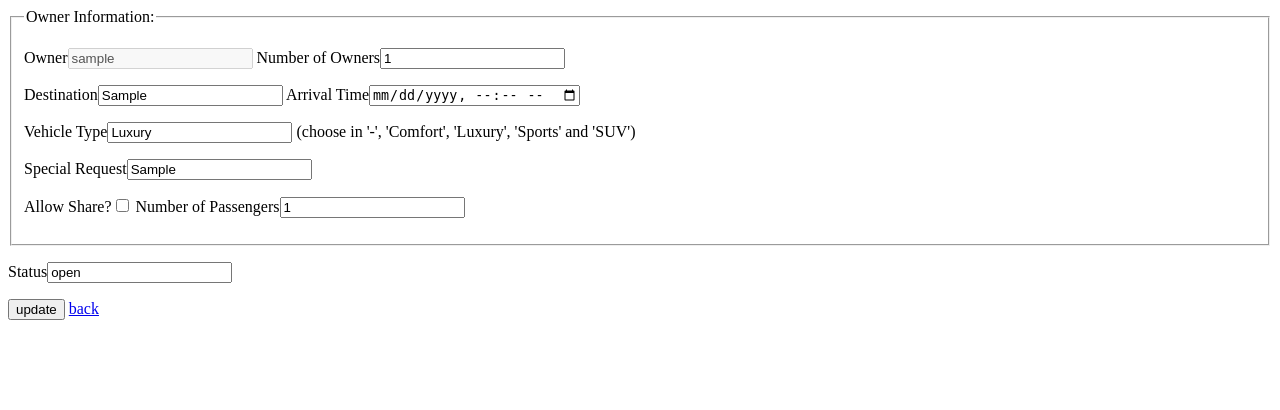
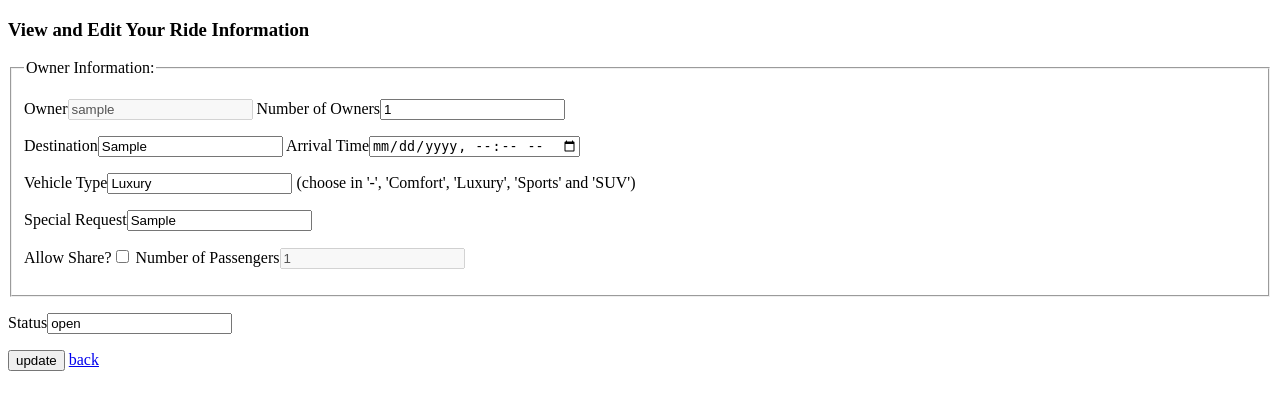
Before and after one commit to kaifeng-yu16/ride_sharing_app, a Django app: page /ride/owner_view/1 in a window 1280 px wide. Shown: the top 410 px of the page. Run offline with Django 4.2, Linux system fonts and the light colour scheme; a user stored in the database is signed in; tables that the repository leaves empty hold one stand-in row (values such as "Sample post").

Commit message:
owner view&edit

```diff
--- a/Weber/ride/templates/ride/owner_update.html
+++ b/Weber/ride/templates/ride/owner_update.html
@@ -5,6 +5,7 @@
     <title>Update Ride As A Owner</title>
 </head>
 <body>
+    <h3>View and Edit Your Ride Information</h3>
     <form action="/ride/owner_update/{{ ride.id }}" method="post">
         {% csrf_token %}
         <fieldset>
@@ -16,7 +17,7 @@
             <p>Vehicle Type<input type="text" value="{{ ride.vehicle_type }}"> (choose in '-', 'Comfort', 'Luxury', 'Sports' and 'SUV')</p>
             <p>Special Request<input type="text" value="{{ ride.special_request }}"></p>
             <p>Allow Share?<input type="checkbox" value="{{ ride.allow_share }}">
-                Number of Passengers<input type="number" value="{{ ride.num_passengers }}"></p>
+                Number of Passengers<input type="number" value="{{ ride.num_passengers }}" disabled="disabled"></p>
         </fieldset>
         <p>Status<input type="text" value="{{ ride.status }}"></p>
         {% if confirm %}
```
